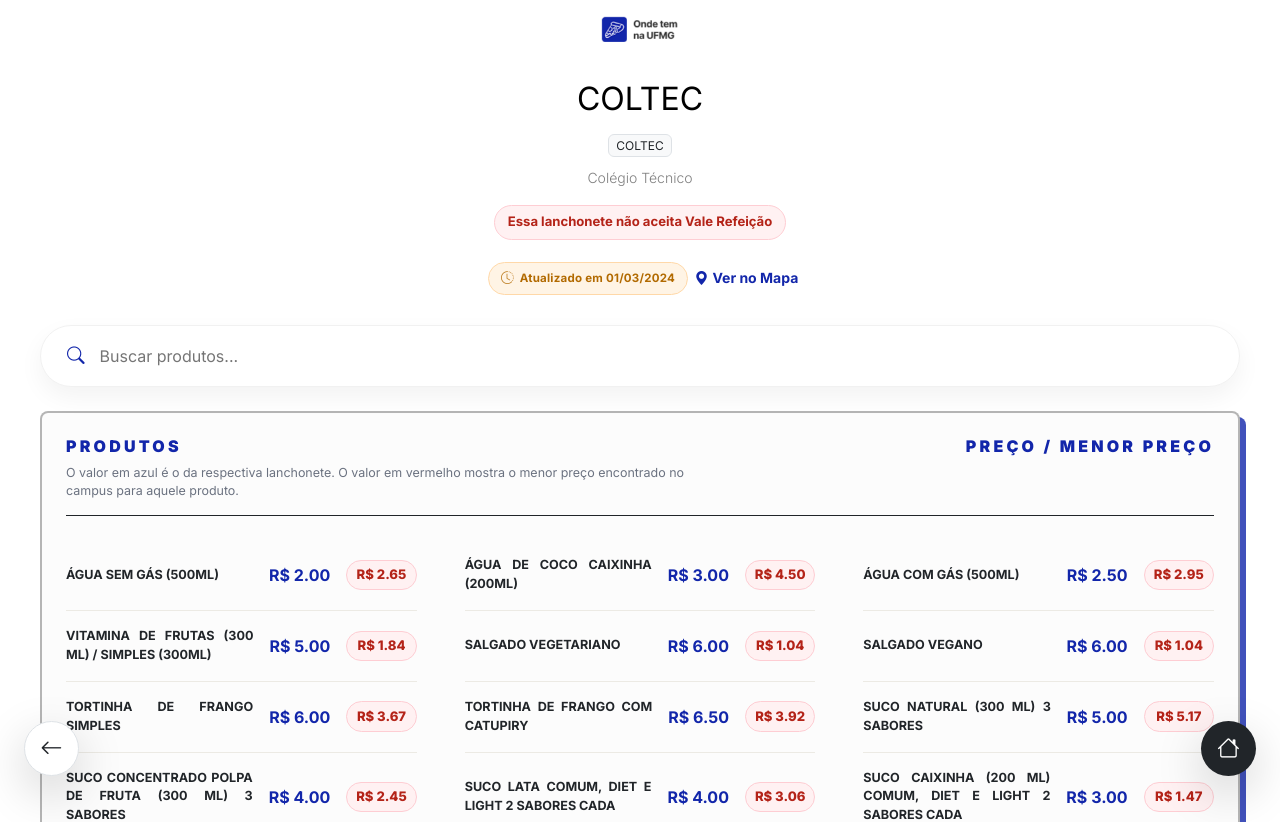
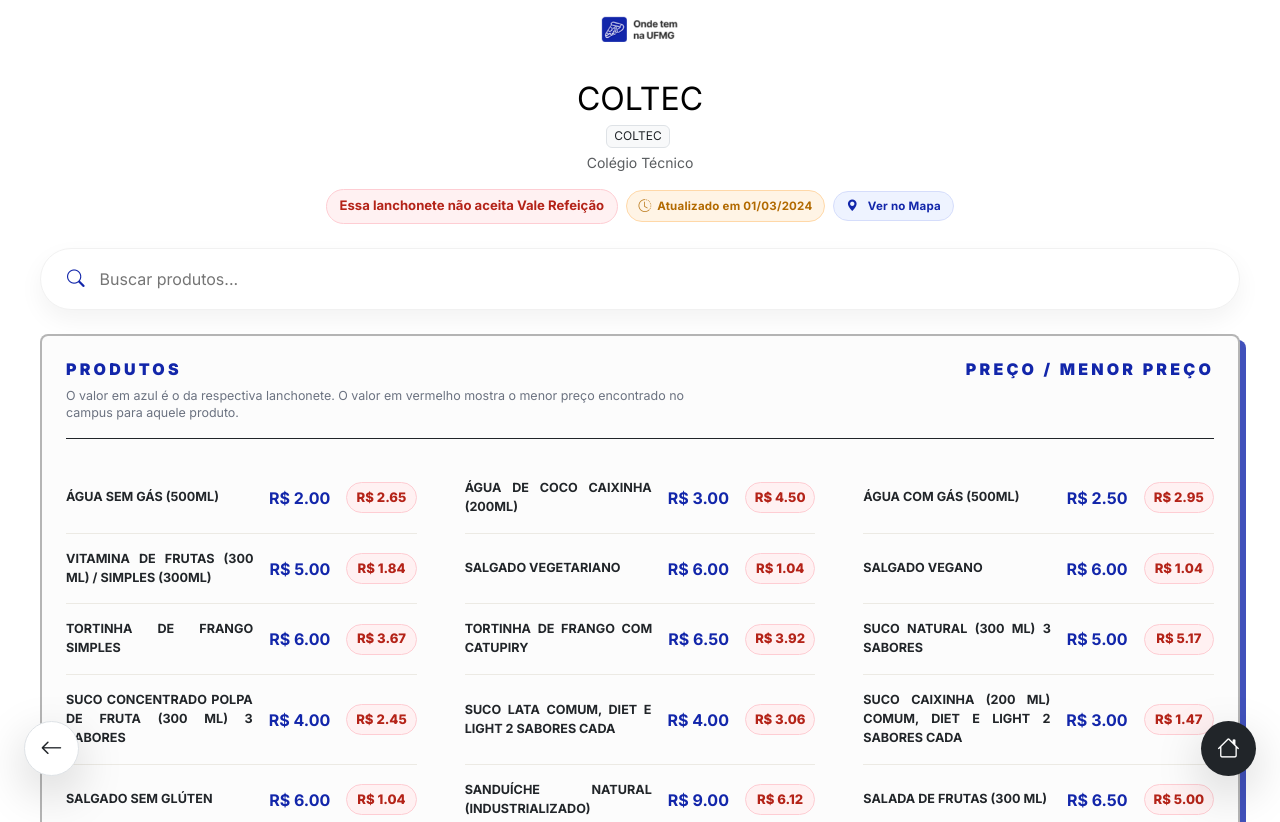
Before and after one commit to Lucas-Rezende/Onde-tem-na-UFMG, an Angular app: page /lanchonete/COLTEC in a window 1280 px wide. Shown: the top 822 px of the page. Built offline with nearby package versions, Linux system fonts and the light colour scheme.

Commit message:
visual update lanchonete-detalhes

```diff
--- a/src/app/modules/lanchonetes-info/lanchonetes-info.component.css
+++ b/src/app/modules/lanchonetes-info/lanchonetes-info.component.css
@@ -73,6 +73,35 @@
 
 .product-info {
     font-size: 0.9rem;
+}
+
+.map-link-badge {
+  display: inline-flex;
+  align-items: center;
+  gap: 0.35rem;
+  padding: 0.35rem 0.75rem;
+  border-radius: 999px;
+  font-size: 0.72rem;
+  font-weight: 700;
+  letter-spacing: 0.02em;
+  background: #eef3ff;
+  color: #1226AA;
+  border: 1px solid #d5ddfb;
+  text-decoration: none !important;
+  transition: all 0.2s ease;
+}
+
+.map-link-badge:hover {
+  background: #1226AA;
+  color: #ffffff;
+  box-shadow: 0 4px 10px rgba(18, 38, 170, 0.2);
+}
+
+@media (max-width: 576px) {
+  .map-link-badge {
+    font-size: 0.65rem;
+    padding: 0.28rem 0.6rem;
+  }
 }
 
 .item-name {
--- a/src/app/modules/lanchonetes-info/lanchonetes-info.component.html
+++ b/src/app/modules/lanchonetes-info/lanchonetes-info.component.html
@@ -3,31 +3,34 @@
 @if (lanchoneteDetalhes) {
     <main class="container-fluid d-flex flex-column align-items-center mt-5 p-3">
        <header class="text-center mb-4 fade-in-up mt-3">
-            <h1 class="title-hero display-2 text-black">{{ lanchoneteDetalhes.Nome }}</h1>
-            <p class="secondary-message-hero lead text-black-50 mb-2 mx-auto">
-                <span class="badge bg-light text-dark border m-2 fw-normal">{{ lanchoneteDetalhes.Unidade }}</span>
-                <br><span class="small">{{ lanchoneteDetalhes.Predio }}</span>
-            </p>
-            @if (lanchoneteDetalhes.AceitaVr == "Sim"){
-                <p class="secondary-message-hero lead text-black-50 mb-2 mx-auto">
-                <span class="vr-status-badge vr-status-yes m-2">Essa lanchonete aceita Vale Refeição</span>
+    <h1 class="title-hero display-2 text-black mb-1">{{ lanchoneteDetalhes.Nome }}</h1>
+
+    <div class="mb-3">
+        <span class="badge bg-light text-dark border fw-normal me-1">{{ lanchoneteDetalhes.Unidade }}</span>
+        <span class="small text-muted d-block mt-1">{{ lanchoneteDetalhes.Predio }}</span>
+    </div>
+
+    <!-- CONTAINER FLEXIBILIZADO E ALINHADO -->
+    <div class="d-flex flex-wrap justify-content-center align-items-center gap-2 mt-2">
+        @if (lanchoneteDetalhes.AceitaVr === 'Sim') {
+            <span class="vr-status-badge vr-status-yes m-0">Essa lanchonete aceita Vale Refeição</span>
+        } @else if (lanchoneteDetalhes.AceitaVr === 'Não') {
+            <span class="vr-status-badge vr-status-no m-0">Essa lanchonete não aceita Vale Refeição</span>
         }
-            @if (lanchoneteDetalhes.AceitaVr == "Não"){
-                <p class="secondary-message-hero lead text-black-50 mb-2 mx-auto">
-                <span class="vr-status-badge vr-status-no m-2">Essa lanchonete não aceita Vale Refeição</span>
-            }
+
         @if (lanchoneteDetalhes.UltimaDataAtualizacao) {
-                <span class="date-status-badge" [class]="classeData">
+            <span class="date-status-badge m-0" [class]="classeData">
                 <i class="bi bi-clock-history"></i>
                 Atualizado em {{ lanchoneteDetalhes.UltimaDataAtualizacao | date:'dd/MM/yyyy' }}
             </span>
         }
+
         @if (lanchoneteDetalhes.linkMapa) {
-                <a [href]="lanchoneteDetalhes.linkMapa" target="_blank"
-                    class="small text-decoration-none mt-2 d-inline-block fw-bold main-blue">
+            <a [href]="lanchoneteDetalhes.linkMapa" target="_blank" class="map-link-badge m-0">
                 <i class="bi bi-geo-alt-fill me-1"></i>Ver no Mapa
             </a>
         }
+    </div>
 </header>
 
         @if (itens.length > 0) {
```
Lines whose indentation alone changed are shown as unchanged.
